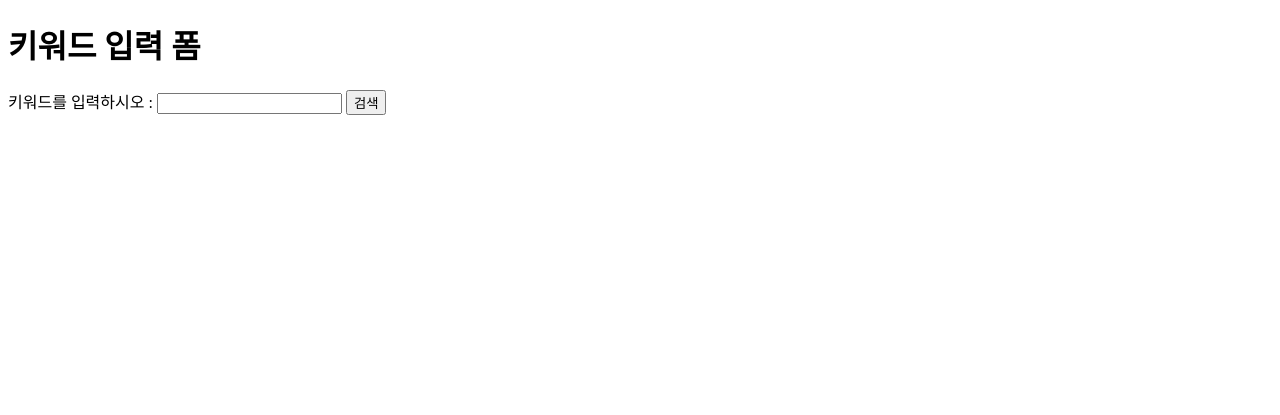
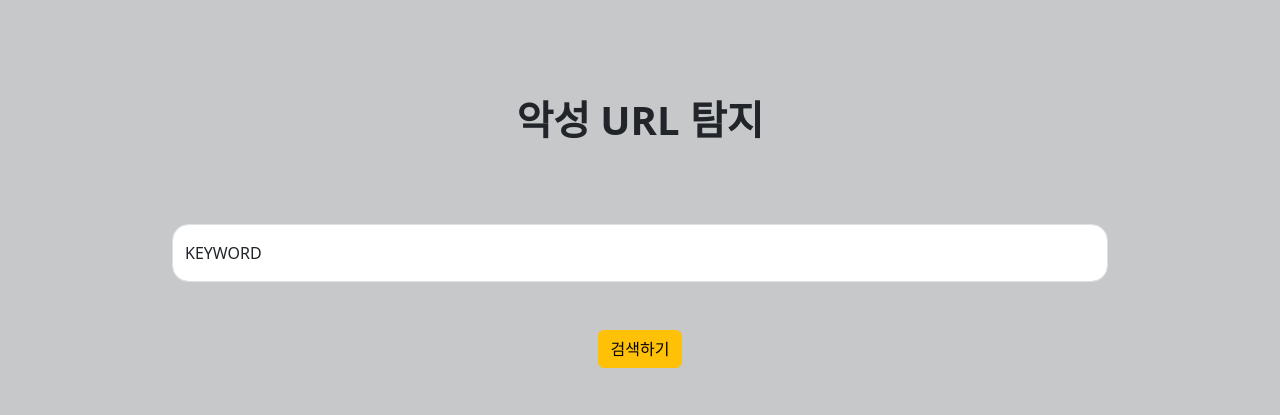
Before and after one commit to yonghoya/AI_Security_Network_Project, a Django app: page / in a window 1280 px wide. Shown: the top 415 px of the page. Run offline with Django 3.2, Linux system fonts and the light colour scheme.

Commit message:
Update input.html

```diff
--- a/templates/main/input.html
+++ b/templates/main/input.html
@@ -2,14 +2,31 @@
 <html lang="en">
 <head>
     <meta charset="UTF-8">
+    <meta name="viewport" content="width=device-width, initial-scale=1">
     <title>AI 보안 프로젝트</title>
+    <link href="https://cdn.jsdelivr.net/npm/bootstrap@5.3.1/dist/css/bootstrap.min.css" rel="stylesheet" integrity="sha384-4bw+/aepP/YC94hEpVNVgiZdgIC5+VKNBQNGCHeKRQN+PtmoHDEXuppvnDJzQIu9" crossorigin="anonymous">
+    <link rel='stylesheet' href="style.css">
 </head>
-<body>
-    <h1>키워드 입력 폼</h1>
-    <form id="keywordForm" method="get">
-        <label for="keyword"> 키워드를 입력하시오 : </label>
-        <input type="text" id="keyword" name="keyword">
-        <button type="submit"> 검색 </button>
+
+
+<body class="bg-dark bg-opacity-25">
+
+    <div class="mt-5 py-5 text-center justify-content-center">
+        <h1 class="fw-bold">악성 URL 탐지</h1>
+    </div>
+
+    <form action="file:///C:/Users/serim/Downloads/AI_Security_Network_Project-master/AI_Security_Network_Project-master/templates/main/output.html" class="row g-4 w-75 m-auto justify-content-center" method="get">
+        <div class="col-12">
+            <div class="form-floating">
+                <input type="text" class="form-control rounded-4" id="keyword" placeholder="KEYWORD">
+                <label for="keyword">KEYWORD</label>
+              </div>
+        </div>
+
+        <div class="col-12 m-5 text-center justify-content-center">
+            <button type="submit" class="btn btn-warning"> 검색하기 </button>
+        </div>
     </form>
+    <script src="https://cdn.jsdelivr.net/npm/bootstrap@5.3.1/dist/js/bootstrap.bundle.min.js" integrity="sha384-HwwvtgBNo3bZJJLYd8oVXjrBZt8cqVSpeBNS5n7C8IVInixGAoxmnlMuBnhbgrkm" crossorigin="anonymous"></script>
 </body>
 </html>
```
